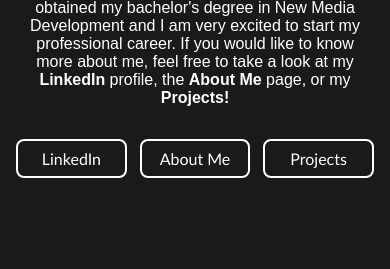
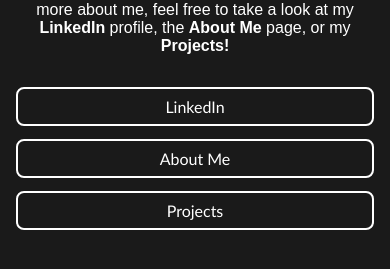
Before and after one commit to BaptistDeBoodt/portfolio_Baptist_De_Boodt, a plain HTML site: page index.html in a window 390 px wide. Shown: the part 539-808 px from the top of the page. Drawn offline with Linux system fonts and the light colour scheme.

Commit message:
aligned buttons

```diff
--- a/styles/style.css
+++ b/styles/style.css
@@ -374,6 +374,12 @@
   .skills-list {
     grid-template-columns: repeat(auto-fill, minmax(150px, 1fr));
   }
+
+  .social-links {
+    gap: 0.8rem;
+    flex-direction: column;
+    display: flex;
+  }
 }
 
 /* Mobile (≤ 768px) */
@@ -430,6 +436,8 @@
 
   .social-links {
     gap: 0.8rem;
+    flex-direction: column;
+    display: flex;
   }
 
   .social-links a {
```
